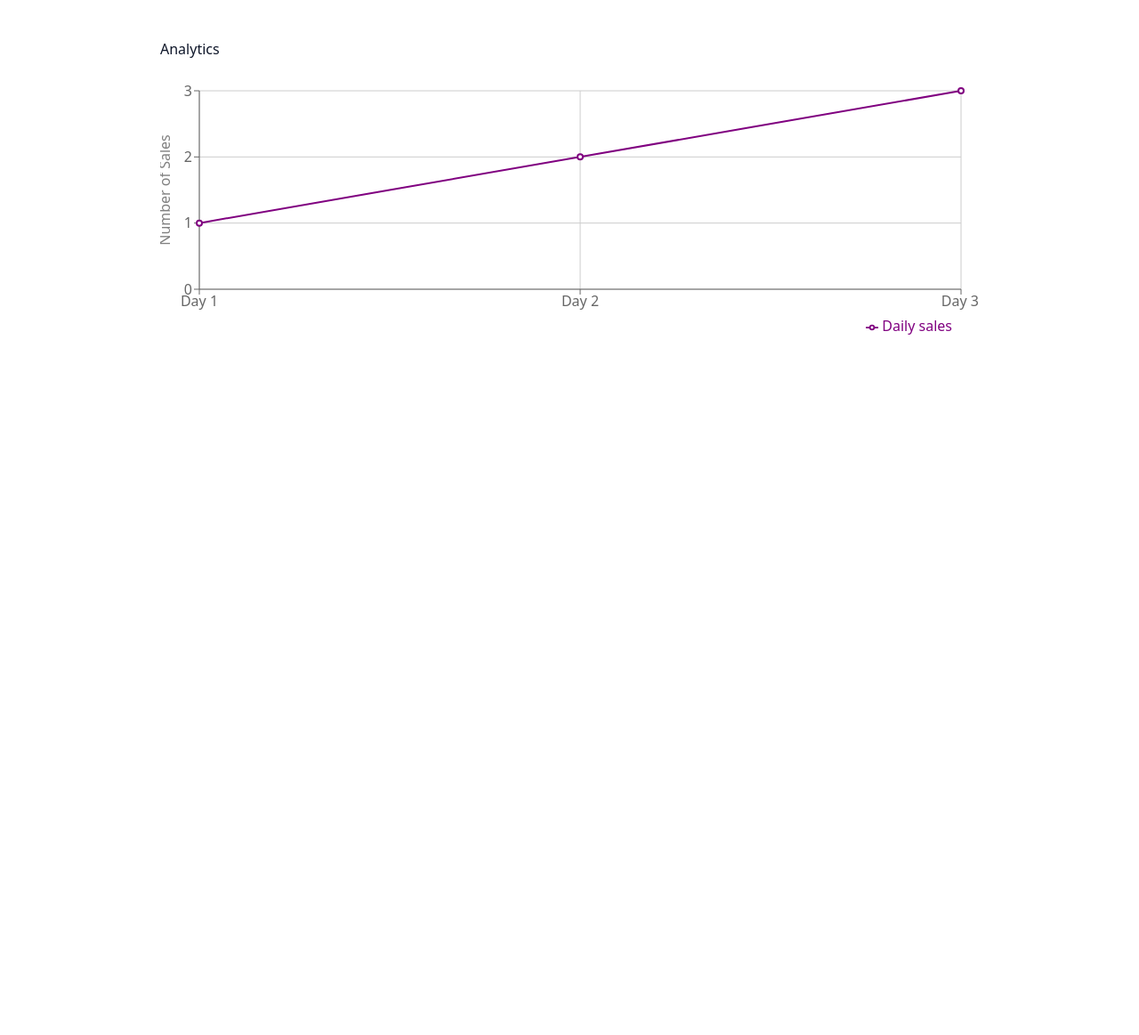
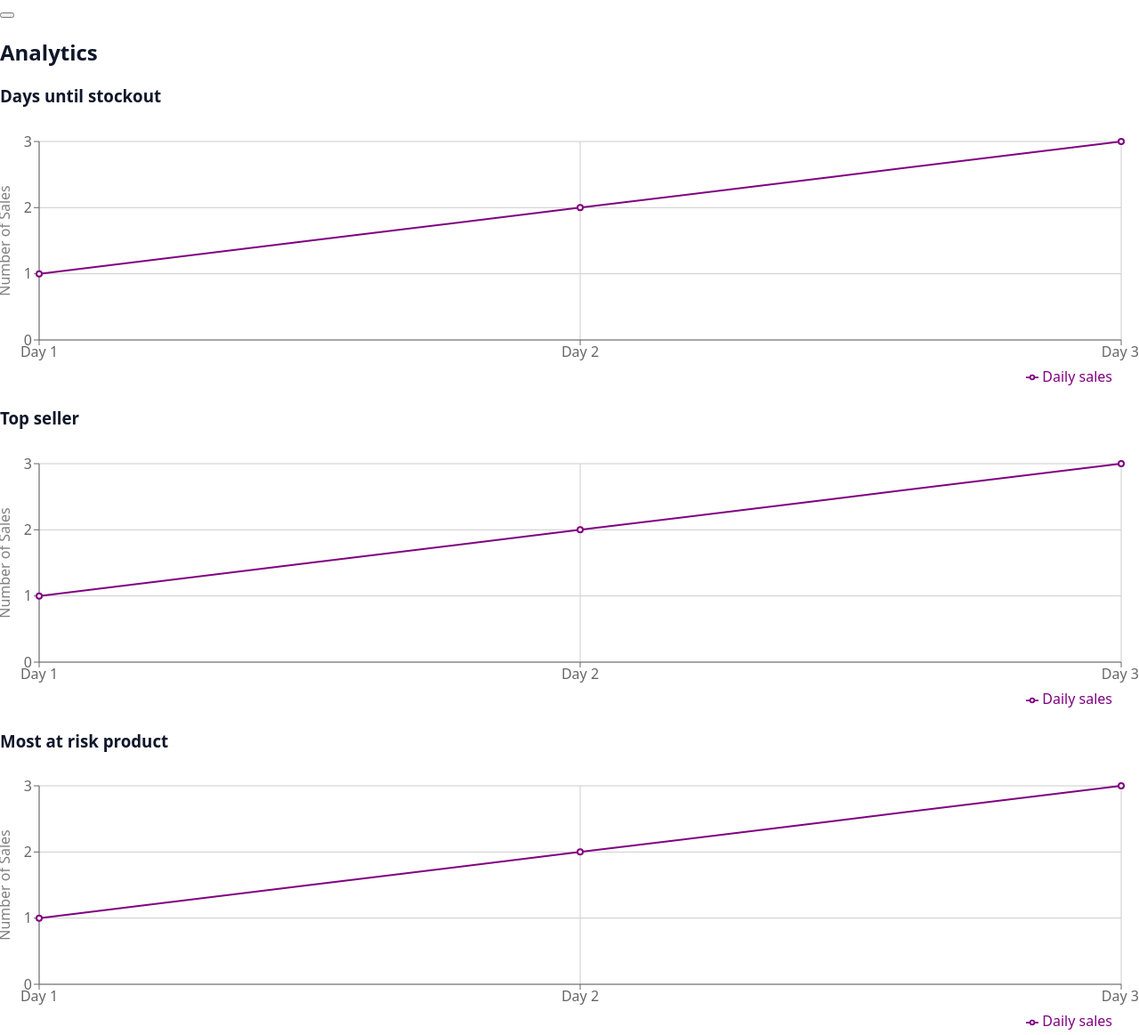
Before and after one commit to ofeore/inventory-monitor, a Next.js app: page /analytics in a window 1280 px wide. Shown: the whole page at 89% size. Before the commit the page ends 800 px from the top, so only its background shows below. Built offline with nearby package versions, Linux system fonts and the light colour scheme.

Commit message:
Create three chart layout

```diff
--- a/src/app/analytics/page.tsx
+++ b/src/app/analytics/page.tsx
@@ -20,9 +20,12 @@ const data = [
 
 export default function Analytics() {
   return (
-    <main className="appContainer">
-      <p>Analytics</p>
-
+    <main className="app-container">
+      <button></button>
+      <h2>Analytics</h2>
+      <div className="charts-container">
+        <div className="chart-card">
+          <h3 className="chart-title">Days until stockout</h3>
           <ResponsiveContainer width="100%" height={300}>
             <LineChart
               data={data}
@@ -59,6 +62,78 @@ export default function Analytics() {
               <Tooltip />
             </LineChart>
           </ResponsiveContainer>
+        </div>
+
+        <div className="bottom-charts">
+          <div className="chart-card">
+            <h3 className="chart-title">Top seller</h3>
+            <ResponsiveContainer width="100%" height={300}>
+              <LineChart
+                data={data}
+                margin={{ top: 20, right: 20, bottom: 5, left: 0 }}
+              >
+                <CartesianGrid />
+                <Line
+                  type="monotone"
+                  dataKey="sales"
+                  stroke="purple"
+                  strokeWidth={2}
+                  name="Daily sales"
+                />
+                <XAxis dataKey="day" />
+                <YAxis
+                  dataKey="sales"
+                  width="auto"
+                  allowDecimals={false}
+                  domain={[0, "dataMax"]}
+                  label={{
+                    value: "Number of Sales",
+                    position: "insideLeft",
+                    angle: -90,
+                    textAnchor: "middle",
+                  }}
+                />
+                <Legend align="right" />
+                <Tooltip />
+              </LineChart>
+            </ResponsiveContainer>
+          </div>
+
+          <div className="chart-card">
+            <h3 className="chart-title">Most at risk product</h3>
+            <ResponsiveContainer width="100%" height={300}>
+              <LineChart
+                data={data}
+                margin={{ top: 20, right: 20, bottom: 5, left: 0 }}
+              >
+                <CartesianGrid />
+                <Line
+                  type="monotone"
+                  dataKey="sales"
+                  stroke="purple"
+                  strokeWidth={2}
+                  name="Daily sales"
+                />
+                <XAxis dataKey="day" />
+                <YAxis
+                  dataKey="sales"
+                  width="auto"
+                  allowDecimals={false}
+                  domain={[0, "dataMax"]}
+                  label={{
+                    value: "Number of Sales",
+                    position: "insideLeft",
+                    angle: -90,
+                    textAnchor: "middle",
+                  }}
+                />
+                <Legend align="right" />
+                <Tooltip />
+              </LineChart>
+            </ResponsiveContainer>
+          </div>
+        </div>
+      </div>
     </main>
   );
 }
```
Lines whose indentation alone changed are shown as unchanged.
